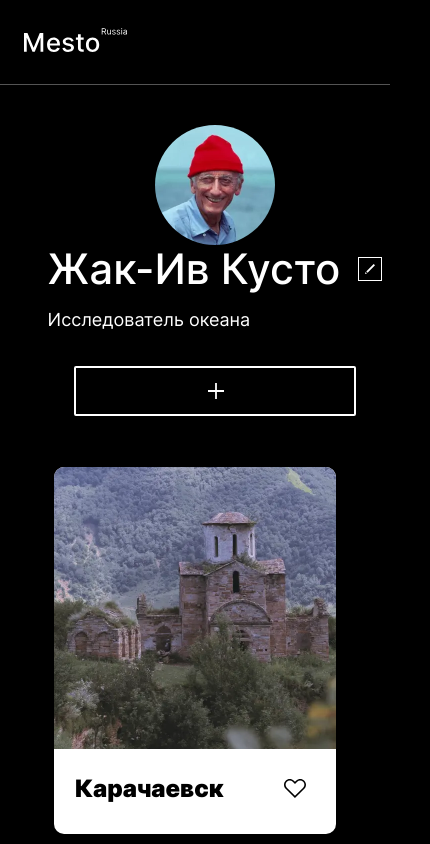
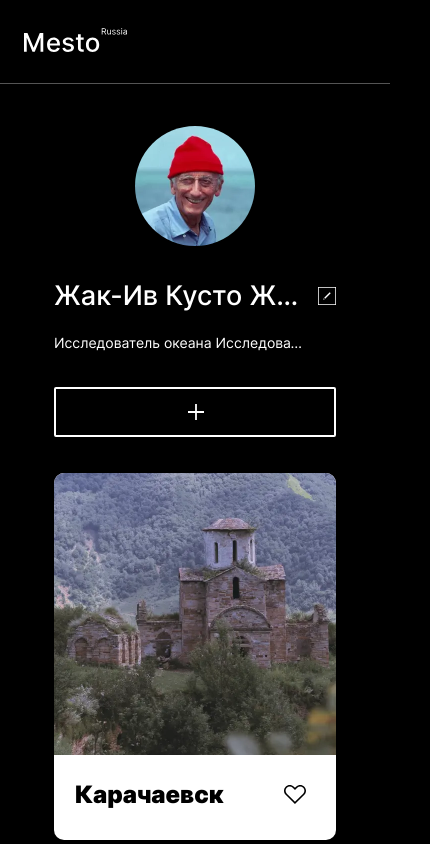
Before and after one commit to RubyVine01/mesto-project-bootcamp, a plain HTML site: page index.html in a window 390 px wide. Shown: the top 844 px of the page, 430 px wide, since content can reach past the window. Drawn offline with Linux system fonts and the light colour scheme.

Commit message:
add adaptive

```diff
--- a/blocks/footer/__copyright/footer__copyright.css
+++ b/blocks/footer/__copyright/footer__copyright.css
@@ -6,3 +6,9 @@
   line-height: normal;
   margin: 0;
 }
+
+@media screen and (max-width: 500px) {
+  .footer__copyright {
+    font-size: 14px;
+  }
+}
--- a/blocks/footer/footer.css
+++ b/blocks/footer/footer.css
@@ -4,3 +4,16 @@
   padding-bottom: 60px;
   max-width: 880px;
 }
+
+@media screen and (max-width: 900px) {
+  .footer {
+    padding-left: 19px;
+  }
+}
+
+@media screen and (max-width: 625px) {
+  .footer {
+    padding-top: 48px;
+    padding-bottom: 36px;
+  }
+}
--- a/blocks/header/header.css
+++ b/blocks/header/header.css
@@ -1,16 +1,16 @@
 .header {
   margin: 0 auto;
+  padding-top: 45px;
   max-width: 880px;
   display: flex;
   flex-direction: column;
   row-gap: 41px;
   align-items: start;
-  padding-top: 45px;
 }
 
 @media screen and (max-width: 500px) {
   .header {
-    row-gap: 31.6px;
     padding-top: 28px;
+    row-gap: 31px;
   }
 }
--- a/blocks/photo-place/photo-place.css
+++ b/blocks/photo-place/photo-place.css
@@ -1,5 +1,13 @@
 .photo-place {
   margin: 0 auto;
   padding-top: 51px;
-  max-width: 880px;
+  max-width: 900px;
+  padding-left: 10px;
+  padding-right: 10px;
 }
+
+@media screen and (max-width: 625px) {
+  .photo-place {
+    padding-top: 36px;
+  }
+}
--- a/blocks/profile/__about-author/profile__about-author.css
+++ b/blocks/profile/__about-author/profile__about-author.css
@@ -8,8 +8,20 @@
   text-overflow: ellipsis;
   white-space: nowrap;
   overflow: hidden;
-  grid-column-start: 1;
-  grid-column-end: 3;
-  grid-row-start: 2;
-  grid-row-end: 3;
+  max-width: 500px;
 }
+
+@media screen and (max-width: 750px) {
+  .profile__about-author {
+    font-size: 16px;
+    max-width: 370px;
+  }
+}
+
+@media screen and (max-width: 625px) {
+  .profile__about-author {
+    max-width: 254px;
+    font-size: 14px;
+    text-align: center;
+  }
+}
--- a/blocks/profile/__add-button/profile__add-button.css
+++ b/blocks/profile/__add-button/profile__add-button.css
@@ -5,8 +5,6 @@
   background-repeat: no-repeat;
   width: 150px;
   height: 50px;
-
-  display: inline-block;
   background-position: center;
   background-color: #000;
   border: none;
@@ -20,7 +18,7 @@
   opacity: 0.6;
 }
 
-@media screen and (max-width: 500px) {
+@media screen and (max-width: 625px) {
   .profile__add-button {
     background-image: url(../.././../images/add-button-big.svg);
     width: 282px;
--- a/blocks/profile/__author-name/profile__author-name.css
+++ b/blocks/profile/__author-name/profile__author-name.css
@@ -8,6 +8,19 @@
   text-overflow: ellipsis;
   white-space: nowrap;
   overflow: hidden;
-  max-width: 550px;
+  max-width: 500px;
+}
 
+@media screen and (max-width: 750px) {
+  .profile__author-name {
+    font-size: 35px;
+    max-width: 370px;
+  }
 }
+
+@media screen and (max-width: 625px) {
+  .profile__author-name {
+    font-size: 27px;
+    max-width: 254px;
+  }
+}
--- a/blocks/profile/__edit-button/profile__edit-button.css
+++ b/blocks/profile/__edit-button/profile__edit-button.css
@@ -16,3 +16,10 @@
 .profile__edit-button:hover {
   opacity: 0.6;
 }
+
+@media screen and (max-width: 625px) {
+  .profile__edit-button {
+    height: 18px;
+    width: 18px;
+  }
+}
--- a/blocks/profile/__info/profile__info.css
+++ b/blocks/profile/__info/profile__info.css
@@ -1,8 +1,24 @@
 .profile__info {
   margin: 0;
-  display: inline-grid;
+  display: grid;
   grid-template-columns: 1fr 24px;
   column-gap: 18px;
   row-gap: 16px;
   align-items: center;
 }
+
+@media screen and (max-width: 750px) {
+  .profile__info {
+    column-gap: 9px;
+    row-gap: 8px;
+  }
+}
+
+@media screen and (max-width: 625px) {
+  .profile__info {
+    grid-template-columns: 1fr 18px;
+    column-gap: 10px;
+    row-gap: 14px;
+    padding-top: 26px;
+  }
+}
--- a/blocks/profile/profile.css
+++ b/blocks/profile/profile.css
@@ -7,15 +7,20 @@
   align-items: center;
 }
 
-@media screen and (max-width: 960px) {
+@media screen and (max-width: 900px) {
   .profile {
     padding-left: 20px;
     padding-right: 20px;
+    column-gap: 15px;
   }
 }
 
-@media screen and (max-width: 500px) {
+@media screen and (max-width: 625px) {
   .profile {
+    padding-left: 0;
+    padding-right: 0;
+    padding-top: 42px;
+    margin: 0;
     width: 100%;
     flex-direction: column;
     justify-content: center;
--- a/index.html
+++ b/index.html
@@ -25,9 +25,13 @@
             class="profile__avatar"
           />
           <div class="profile__info">
-            <h1 class="profile__author-name">Жак-Ив Кусто</h1>
+            <h1 class="profile__author-name">
+              Жак-Ив Кусто Жак-Ив Кусто Жак-Ив Кусто
+            </h1>
             <button class="profile__edit-button"></button>
-            <p class="profile__about-author">Исследователь океана</p>
+            <p class="profile__about-author">
+              Исследователь океана Исследователь океана Исследователь океана
+            </p>
           </div>
           <button class="profile__add-button"></button>
         </section>
```
Also changed, not shown: blocks/photo-place/__list/photo-place__list.css (line endings or trailing spaces).
